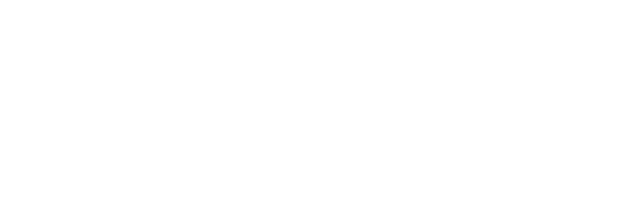
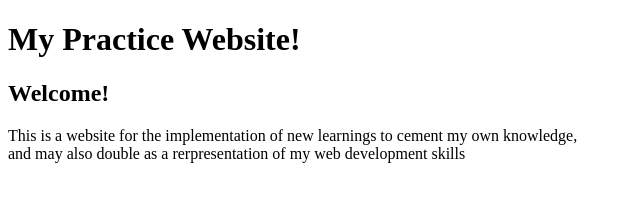
Before and after one commit to TheMai1man/TheMai1man.github.io, a plain HTML site: page index.html in a window 1280 px wide. Shown: the whole page, without its empty margins (0-640 px from the left). Drawn offline with Linux system fonts and the light colour scheme.

Commit message:
Initial text for the practice page and welcome message

```diff
--- a/index.html
+++ b/index.html
@@ -5,6 +5,11 @@
         <title>Liam's Practice Website</title>
     </head>
     <body>
-        <!-- testing github with comment-->
+        <h1>My Practice Website!</h1>
+
+        <h2>Welcome!</h2>
+        <p>This is a website for the implementation of new learnings to cement my own knowledge,<br>and may also double as a rerpresentation of my web development skills</p>
+
+
     </body>
 </html>
```
